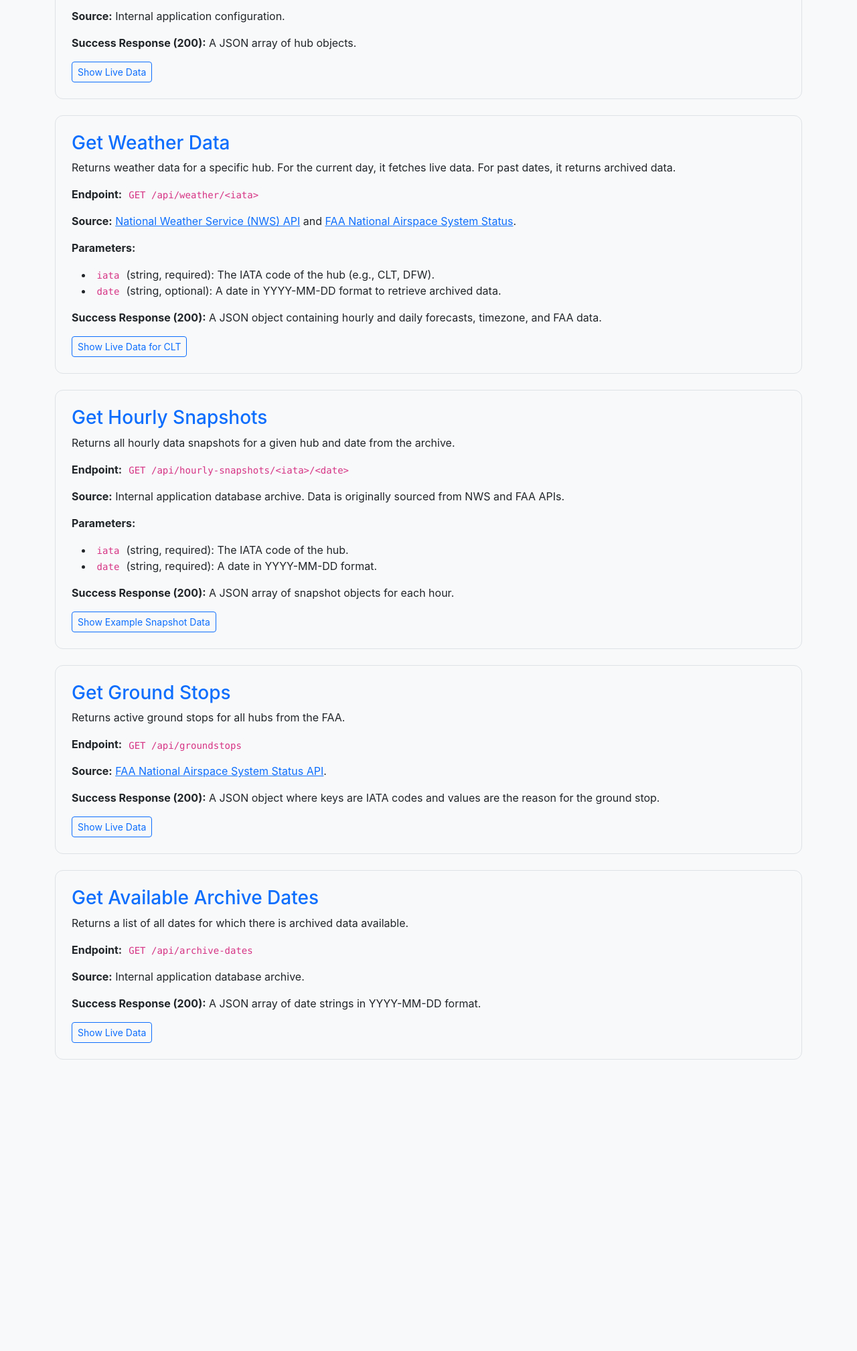
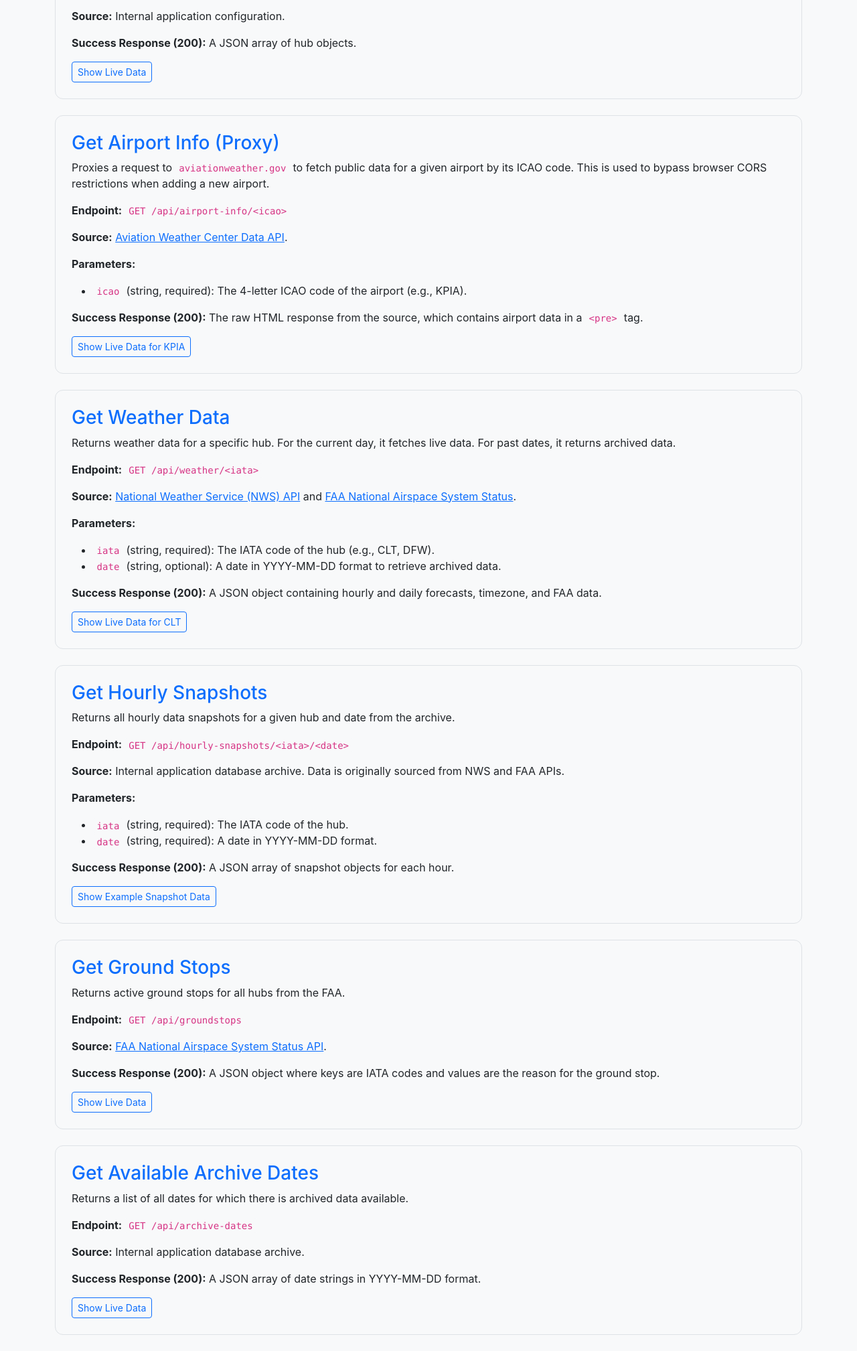
Before and after one commit to ShawnMarkOh/iropapp, a Flask app: page /api-docs in a window 1280 px wide. Shown: the part 291-2308 px from the top of the page at 67% size. Before the commit the page ends 1873 px from the top, so only its background shows below. Run offline with Flask 3, Linux system fonts and the light colour scheme; data that the repository does not hold is empty; some libraries are stand-ins or nearby versions.

Commit message:
fix: proxy airport API requests to resolve CORS issue

```diff
--- a/routes.py
+++ b/routes.py
@@ -4,6 +4,7 @@ import os
 import pytz
 import json
 from datetime import datetime
+import requests
 
 from flask import jsonify, render_template, send_from_directory, request
 from sqlalchemy import desc
@@ -37,6 +38,23 @@ def init_routes(app):
     @app.route("/api/hubs/inactive")
     def inactive_hubs_api():
         return jsonify(config.INACTIVE_HUBS)
+
+    @app.route("/api/airport-info/<icao>")
+    def airport_info_api(icao):
+        """
+        Proxy for aviationweather.gov to get airport data, avoiding CORS issues.
+        """
+        try:
+            url = f"https://aviationweather.gov/api/data/airport?ids={icao.upper()}&format=json"
+            resp = requests.get(url, timeout=15)
+            resp.raise_for_status()
+            # The external API returns HTML with JSON in a <pre> tag.
+            # We just pass the text content through.
+            return resp.text, resp.status_code, {'Content-Type': resp.headers.get('Content-Type')}
+        except requests.RequestException as e:
+            error_message = f"Failed to fetch data from aviationweather.gov: {e}"
+            print(error_message)
+            return jsonify({"error": error_message}), 502 # Bad Gateway
 
     @app.route("/api/weather/<iata>")
     def weather_api(iata):
--- a/static/api_docs.js
+++ b/static/api_docs.js
@@ -20,6 +20,25 @@ document.addEventListener('DOMContentLoaded', () => {
 
     document.getElementById('fetch-hubs')?.addEventListener('click', () => {
         fetchData('/api/hubs', 'hubs-preview');
+    });
+
+    document.getElementById('fetch-airport-info')?.addEventListener('click', async () => {
+        const previewEl = document.querySelector('#airport-info-preview pre code');
+        if (!previewEl) return;
+
+        previewEl.textContent = 'Loading...';
+        try {
+            const response = await fetch('/api/airport-info/KPIA');
+            if (!response.ok) {
+                throw new Error(`HTTP error! status: ${response.status}`);
+            }
+            const data = await response.text();
+            // Just display the raw text, which is HTML
+            previewEl.textContent = data;
+        } catch (error) {
+            console.error('Error fetching API ', error);
+            previewEl.textContent = `Error loading: ${error.message}`;
+        }
     });
 
     document.getElementById('fetch-weather')?.addEventListener('click', () => {
--- a/templates/api_docs.html
+++ b/templates/api_docs.html
@@ -78,6 +78,26 @@
                 Show Live Data
             </button>
             <div class="collapse mt-3" id="hubs-preview">
+                <div class="data-preview p-3">
+                    <pre><code>Click the button to load data...</code></pre>
+                </div>
+            </div>
+        </div>
+
+        <div class="api-endpoint">
+            <h3>Get Airport Info (Proxy)</h3>
+            <p>Proxies a request to <code>aviationweather.gov</code> to fetch public data for a given airport by its ICAO code. This is used to bypass browser CORS restrictions when adding a new airport.</p>
+            <p><strong>Endpoint:</strong> <code>GET /api/airport-info/&lt;icao&gt;</code></p>
+            <p><strong>Source:</strong> <a href="https://aviationweather.gov/data/api/" target="_blank" rel="noopener noreferrer">Aviation Weather Center Data API</a>.</p>
+            <p><strong>Parameters:</strong></p>
+            <ul>
+                <li><code>icao</code> (string, required): The 4-letter ICAO code of the airport (e.g., KPIA).</li>
+            </ul>
+            <p><strong>Success Response (200):</strong> The raw HTML response from the source, which contains airport data in a <code>&lt;pre&gt;</code> tag.</p>
+            <button class="btn btn-outline-primary btn-sm" type="button" data-bs-toggle="collapse" data-bs-target="#airport-info-preview" aria-expanded="false" aria-controls="airport-info-preview" id="fetch-airport-info">
+                Show Live Data for KPIA
+            </button>
+            <div class="collapse mt-3" id="airport-info-preview">
                 <div class="data-preview p-3">
                     <pre><code>Click the button to load data...</code></pre>
                 </div>
```
Also changed, not shown: static/airport_adder.js (+8 -3 lines).
